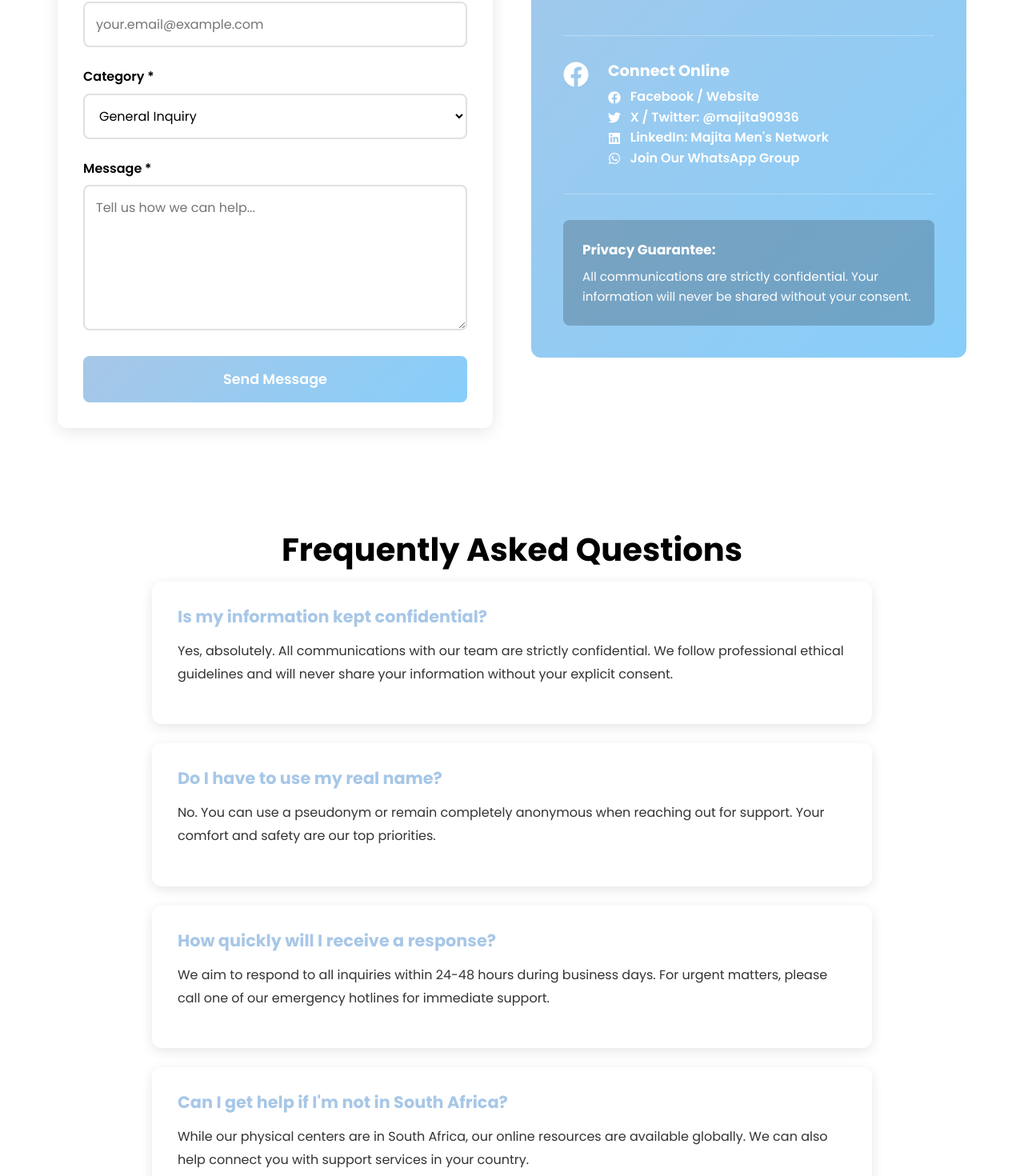
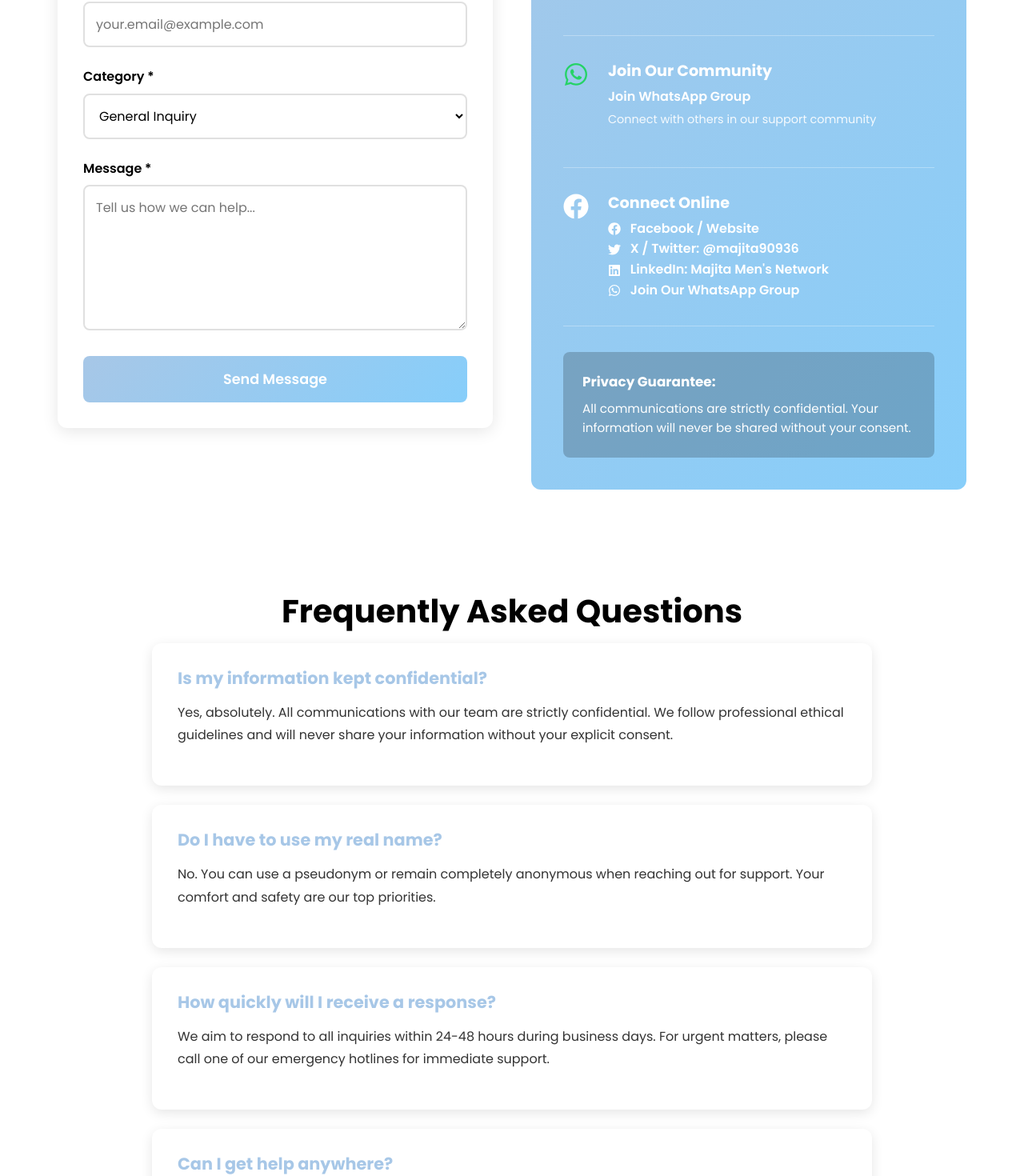
Before and after one commit to Leeroy-Brown01/majita_mens_network, a React (Vite) app: page /contact in a window 1280 px wide. Shown: the part 1360-2830 px from the top of the page at 80% size. Built offline with nearby package versions, Linux system fonts and the light colour scheme.

Commit message:
added whatsapp group handle

```diff
--- a/src/components/Footer.tsx
+++ b/src/components/Footer.tsx
@@ -1,5 +1,5 @@
 import { Link } from 'react-router-dom';
-import { FaFacebook, FaTwitter, FaLinkedin, FaWhatsapp, FaHeart } from 'react-icons/fa';
+import { FaFacebook, FaTwitter, FaLinkedin, FaWhatsapp } from 'react-icons/fa';
 import { SITE_NAME, SOCIAL_LINKS } from '../utils/constants';
 import './Footer.css';
 
--- a/src/pages/Contact.tsx
+++ b/src/pages/Contact.tsx
@@ -100,6 +100,21 @@ const Contact = () => {
                 </div>
 
                 <div className="contact-method">
+                  <FaWhatsapp className="contact-icon whatsapp" />
+                  <div>
+                    <h4>Join Our Community</h4>
+                    <a
+                      href="https://chat.whatsapp.com/Hb6L6EfU72u5glneBy619G"
+                      target="_blank"
+                      rel="noopener noreferrer"
+                    >
+                      Join WhatsApp Group
+                    </a>
+                    <p className="method-note">Connect with others in our support community</p>
+                  </div>
+                </div>
+
+                <div className="contact-method">
                   <FaFacebook className="contact-icon" />
                   <div>
                     <h4>Connect Online</h4>
@@ -198,10 +213,9 @@ const Contact = () => {
               viewport={{ once: true }}
               transition={{ duration: 0.5, delay: 0.3 }}
             >
-              <h3>Can I get help if I'm not in South Africa?</h3>
+              <h3>Can I get help anywhere?</h3>
               <p>
-                While our physical centers are in South Africa, our online resources are available
-                globally. We can also help connect you with support services in your country.
+                Our online resources are available globally. We can also help connect you with support services in your country.
               </p>
             </motion.div>
           </div>
```
